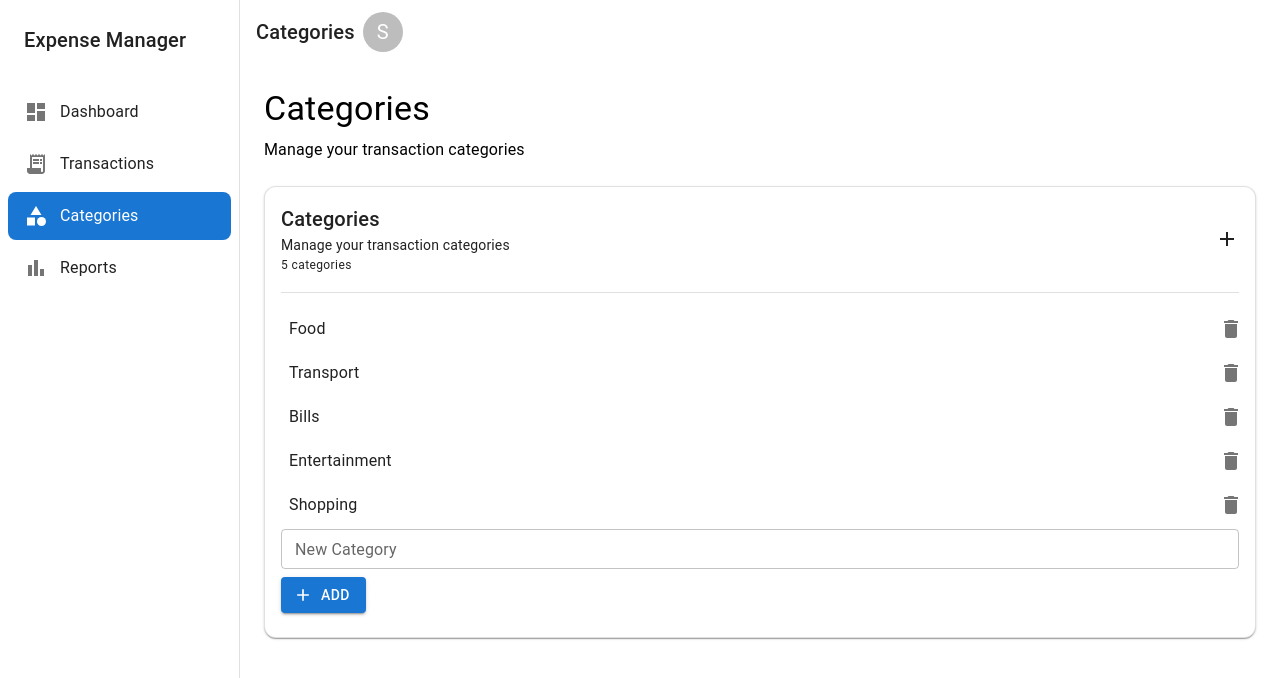
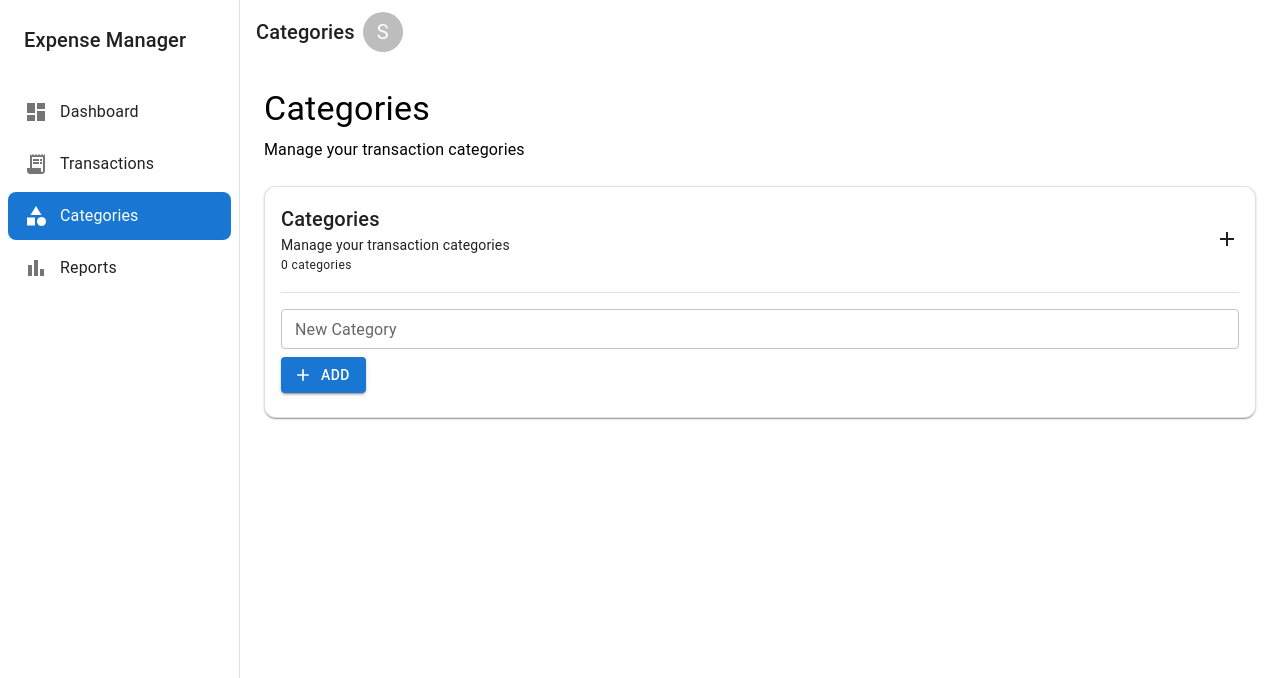
Before and after one commit to mirzakhani2003-del/Expense-Manager, a React (Vite) app: page /categories in a window 1280 px wide. Shown: the top 678 px of the page. Built offline with nearby package versions, Linux system fonts and the light colour scheme; sample sign-in values are in the browser's storage.

Commit message:
feat: add user-specific categories and transactions

```diff
--- a/src/components/CategoryManager.jsx
+++ b/src/components/CategoryManager.jsx
@@ -20,12 +20,23 @@ import { categoryActions } from "../redux/categorySlice";
 const CategoryManager = () => {
   const [categoryName, setCategoryName] = useState("");
   const dispatch = useDispatch();
-  const categories = useSelector((state) => state.categories.categories);
+  const allCategories = useSelector((state) => state.categories.categories);
+  const currentUser = useSelector((state) => state.auth.currentUser);
+
+  const categories = allCategories.filter(
+    (category) => category.userId === currentUser.id,
+  );
 
   const handleAdd = () => {
     if (!categoryName.trim()) return;
 
-    dispatch(categoryActions.addCategory(categoryName));
+    dispatch(
+      categoryActions.addCategory({
+        name: categoryName,
+        userId: currentUser.id,
+      }),
+    );
+
     setCategoryName("");
   };
 
@@ -66,7 +77,7 @@ const CategoryManager = () => {
           <List disablePadding>
             {categories.map((category) => (
               <ListItem
-                key={category}
+                key={category.id}
                 disableGutters
                 sx={{
                   px: 1,
@@ -79,14 +90,14 @@ const CategoryManager = () => {
                   <IconButton
                     edge="end"
                     onClick={() =>
-                      dispatch(categoryActions.deleteCategory(category))
+                      dispatch(categoryActions.deleteCategory(category.id))
                     }
                   >
                     <DeleteIcon />
                   </IconButton>
                 }
               >
-                <ListItemText primary={category} />
+                <ListItemText primary={category.name} />
               </ListItem>
             ))}
           </List>
--- a/src/components/ExpensePieChart.jsx
+++ b/src/components/ExpensePieChart.jsx
@@ -21,9 +21,14 @@ const ExpensePieCharts = () => {
   ];
 
   const transactions = useSelector((state) => state.transactions.transactions);
+  const currentUser = useSelector((state) => state.auth.currentUser);
+
+  const userTransactions = transactions.filter(
+    (transaction) => transaction.userId === currentUser.id,
+  );
 
   const chartData = useMemo(() => {
-    const expenses = transactions.filter(
+    const expenses = userTransactions.filter(
       (transaction) => transaction.type === "expense",
     );
 
@@ -41,7 +46,7 @@ const ExpensePieCharts = () => {
       category,
       amount,
     }));
-  }, [transactions]);
+  }, [userTransactions]);
 
   if (chartData.length === 0) {
     return (
--- a/src/components/IncomeExpenseChart.jsx
+++ b/src/components/IncomeExpenseChart.jsx
@@ -14,12 +14,16 @@ import { useSelector } from "react-redux";
 
 const IncomeExpenseChart = () => {
   const transactions = useSelector((state) => state.transactions.transactions);
+  const currentUser = useSelector((state) => state.auth.currentUser);
 
   const chartData = useMemo(() => {
     const groupedData = {};
 
-    transactions.forEach((transaction) => {
+    transactions
+      .filter((transaction) => transaction.userId === currentUser.id)
+      .forEach((transaction) => {
         const { date, amount, type } = transaction;
+
         if (!groupedData[date]) {
           groupedData[date] = {
             date,
@@ -40,7 +44,7 @@ const IncomeExpenseChart = () => {
     return Object.values(groupedData).sort(
       (a, b) => new Date(a.date) - new Date(b.date),
     );
-  }, [transactions]);
+  }, [transactions, currentUser]);
 
   if (chartData.length === 0) {
     return (
--- a/src/components/dashboard/RecentTransactions.jsx
+++ b/src/components/dashboard/RecentTransactions.jsx
@@ -18,14 +18,24 @@ import { useState } from "react";
 
 const RecentTransactions = ({ onEdit }) => {
   const transactions = useSelector((state) => state.transactions.transactions);
-  const categories = useSelector((state) => state.categories.categories);
+  const allCategories = useSelector((state) => state.categories.categories);
+  const currentUser = useSelector((state) => state.auth.currentUser);
+
+  const categories = allCategories.filter(
+    (category) => category.userId === currentUser.id,
+  );
+
+  const userTransactions = transactions.filter(
+    (transaction) => transaction.userId === currentUser.id,
+  );
+
   const [searchTerm, setSearchTerm] = useState("");
   const [typeFilter, setTypeFilter] = useState("all");
   const [categoryFilter, setCategoryFilter] = useState("all");
   const [startDate, setStartDate] = useState("");
   const [endDate, setEndDate] = useState("");
 
-  const filteredTransactions = transactions.filter((transaction) => {
+  const filteredTransactions = userTransactions.filter((transaction) => {
     const search = searchTerm.toLowerCase();
 
     const matchesSearch =
@@ -111,8 +121,8 @@ const RecentTransactions = ({ onEdit }) => {
                 <MenuItem value="all">All Categories</MenuItem>
 
                 {categories.map((category) => (
-                  <MenuItem key={category} value={category}>
-                    {category}
+                  <MenuItem key={category.id} value={category.name}>
+                    {category.name}
                   </MenuItem>
                 ))}
               </Select>
--- a/src/components/transactions/TransactionForm.jsx
+++ b/src/components/transactions/TransactionForm.jsx
@@ -12,7 +12,12 @@ import { transactionActions } from "../../redux/transactionSlice";
 
 const TransactionForm = ({ editingTransaction, onFinishEdit }) => {
   const dispatch = useDispatch();
-  const categories = useSelector((state) => state.categories.categories);
+  const currentUser = useSelector((state) => state.auth.currentUser);
+  const allCategories = useSelector((state) => state.categories.categories);
+
+  const categories = allCategories.filter(
+    (category) => category.userId === currentUser.id,
+  );
 
   const [formData, setFormData] = useState({
     title: "",
@@ -59,6 +64,7 @@ const TransactionForm = ({ editingTransaction, onFinishEdit }) => {
     const transactionData = {
       ...formData,
       amount: Number(formData.amount),
+      userId: currentUser.id,
     };
 
     if (editingTransaction) {
@@ -135,8 +141,8 @@ const TransactionForm = ({ editingTransaction, onFinishEdit }) => {
           fullWidth
         >
           {categories.map((category) => (
-            <MenuItem key={category} value={category}>
-              {category}
+            <MenuItem key={category.id} value={category.name}>
+              {category.name}
             </MenuItem>
           ))}
         </TextField>
--- /dev/null
+++ b/src/data/defaultCategories.js
@@ -0,0 +1,7 @@
+export const defaultCategories = [
+  "Food",
+  "Transport",
+  "Bills",
+  "Entertainment",
+  "Shopping",
+];
--- a/src/data/transactions.js
+++ b/src/data/transactions.js
@@ -1,6 +1,5 @@
-export const transactions = [
+export const defaultTransactions = [
   {
-    id: 1,
     title: "Restaurant",
     amount: 35,
     type: "expense",
@@ -8,7 +7,6 @@ export const transactions = [
     date: "2026-08-24",
   },
   {
-    id: 2,
     title: "Salary",
     amount: 2500,
     type: "income",
@@ -16,7 +14,6 @@ export const transactions = [
     date: "2026-08-23",
   },
   {
-    id: 3,
     title: "Taxi",
     amount: 15,
     type: "expense",
@@ -24,7 +21,6 @@ export const transactions = [
     date: "2026-08-22",
   },
   {
-    id: 4,
     title: "Internet Bill",
     amount: 45,
     type: "expense",
--- a/src/pages/Dashboard.jsx
+++ b/src/pages/Dashboard.jsx
@@ -8,12 +8,16 @@ import { useSelector } from "react-redux";
 
 const Dashboard = () => {
   const transactions = useSelector((state) => state.transactions.transactions);
+  const currentUser = useSelector((state) => state.auth.currentUser);
+  const userTransactions = transactions.filter(
+    (transaction) => transaction.userId === currentUser.id,
+  );
 
-  const totalIncome = transactions
+  const totalIncome = userTransactions
     .filter((transaction) => transaction.type === "income")
     .reduce((total, transaction) => total + transaction.amount, 0);
 
-  const totalExpenses = transactions
+  const totalExpenses = userTransactions
     .filter((transaction) => transaction.type === "expense")
     .reduce((total, transaction) => total + transaction.amount, 0);
 
--- a/src/redux/authSlice.js
+++ b/src/redux/authSlice.js
@@ -14,10 +14,7 @@ const authSlice = createSlice({
   initialState: initialState,
   reducers: {
     register: (state, action) => {
-      const newUser = {
-        id: Date.now(),
-        ...action.payload,
-      };
+      const newUser = action.payload;
 
       state.users.push(newUser);
 
--- a/src/redux/categorySlice.js
+++ b/src/redux/categorySlice.js
@@ -1,14 +1,6 @@
 import { createSlice } from "@reduxjs/toolkit";
 
-const defaultCategories = [
-  "Food",
-  "Transport",
-  "Bills",
-  "Entertainment",
-  "Shopping",
-];
-
-let categories = defaultCategories;
+let categories = [];
 
 try {
   const savedCategories = localStorage.getItem("expense-manager-categories");
@@ -33,21 +25,29 @@ const categorySlice = createSlice({
   initialState: initialState,
   reducers: {
     addCategory: (state, action) => {
-      const trimmedCategory = action.payload.trim();
+      const { name, userId } = action.payload;
+
+      const trimmedCategory = name.trim();
 
       if (!trimmedCategory) return;
 
       const exists = state.categories.some(
-        (category) => category.toLowerCase() === trimmedCategory.toLowerCase(),
+        (category) =>
+          category.userId === userId &&
+          category.name.toLowerCase() === trimmedCategory.toLowerCase(),
       );
 
       if (exists) return;
 
-      state.categories.push(trimmedCategory);
+      state.categories.push({
+        id: crypto.randomUUID(),
+        name: trimmedCategory,
+        userId,
+      });
     },
     deleteCategory: (state, action) => {
       state.categories = state.categories.filter(
-        (category) => category !== action.payload,
+        (category) => category.id !== action.payload,
       );
     },
   },
--- a/src/redux/transactionSlice.js
+++ b/src/redux/transactionSlice.js
@@ -1,20 +1,29 @@
 import { createSlice } from "@reduxjs/toolkit";
-import { transactions as initialTransactions } from "../data/transactions";
+import { defaultTransactions } from "../data/transactions";
 
 const savedTransactions = localStorage.getItem("transactions");
 
 const initialState = {
-  transactions: savedTransactions
-    ? JSON.parse(savedTransactions)
-    : initialTransactions,
+  transactions: savedTransactions ? JSON.parse(savedTransactions) : [],
 };
 
 const transactionSlice = createSlice({
   name: "transactions",
   initialState: initialState,
   reducers: {
+    addDefaultTransactions: (state, action) => {
+      const { userId } = action.payload;
+
+      const userTransactions = defaultTransactions.map((transaction) => ({
+        ...transaction,
+        id: crypto.randomUUID(),
+        userId,
+      }));
+
+      state.transactions.push(...userTransactions);
+    },
     addTransaction: (state, action) => {
-      state.transactions.push({ ...action.payload, id: Date.now() });
+      state.transactions.push({ ...action.payload, id: crypto.randomUUID() });
     },
     deleteTransaction: (state, action) => {
       state.transactions = state.transactions.filter(
```
Also changed, not shown: src/pages/Register.jsx (+23 -4 lines). Lines whose indentation alone changed are shown as unchanged.
